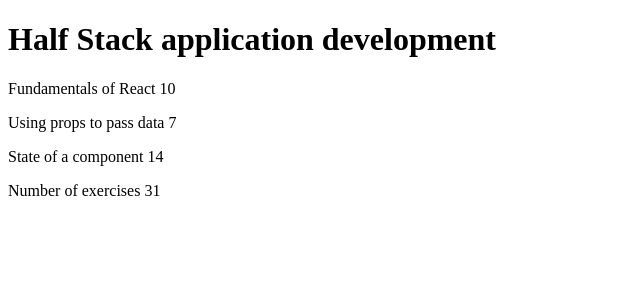
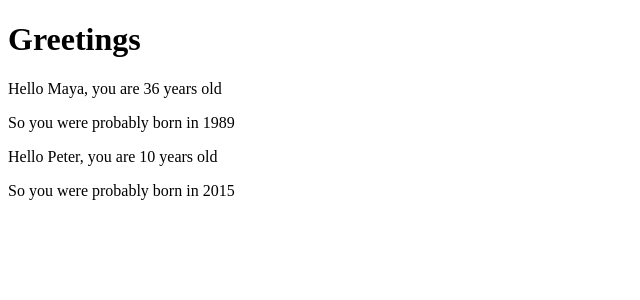
Before and after one commit to kat-kime/full-stack-open, a React (Vite) app in the folder introdemo/: page / in a window 1280 px wide. Shown: the top 300 px of the page, without its empty margins (0-640 px from the left). Built offline with nearby package versions, Linux system fonts and the light colour scheme.

Commit message:
Destructuring props

```diff
--- a/introdemo/src/App.jsx
+++ b/introdemo/src/App.jsx
@@ -1,43 +1,28 @@
-const Header = (props) => {
+const Hello = ({ name, age }) => {
+  // props are destructured as name and age
+  const bornYear = () => {
+    return new Date().getFullYear() - age
+  }
+
   return (
-    <>
-    <h1>{props.course}</h1>
-    </>
-  )
-}
-
-const Section = (props) => {
-  return (
-    <>
-    <p>{props.part} {props.exercises}</p>
-    </>
-  )
-}
-
-const Summary = (props) => {
-  return (
-    <>
-    <p>Number of exercises {props.exercises1 + props.exercises2 + props.exercises3}</p>
-    </>
+    <div>
+      <p>
+        Hello {name}, you are {age} years old
+      </p>
+      <p>So you were probably born in {bornYear()}</p>
+    </div>
   )
 }
 
 const App = () => {
-  const course = 'Half Stack application development'
-  const part1 = 'Fundamentals of React'
-  const exercises1 = 10
-  const part2 = 'Using props to pass data'
-  const exercises2 = 7
-  const part3 = 'State of a component'
-  const exercises3 = 14
+  const name = 'Peter'
+  const age = 10
 
   return (
     <>
-      <Header course={course} />
-      <Section part={part1} exercises={exercises1} />
-      <Section part={part2} exercises={exercises2} />
-      <Section part={part3} exercises={exercises3} />
-      <Summary exercises1={exercises1} exercises2={exercises2} exercises3={exercises3} />
+    <h1>Greetings</h1>
+    <Hello name="Maya" age={26+10} />
+    <Hello name={name} age={age} />
     </>
   )
 }
```
